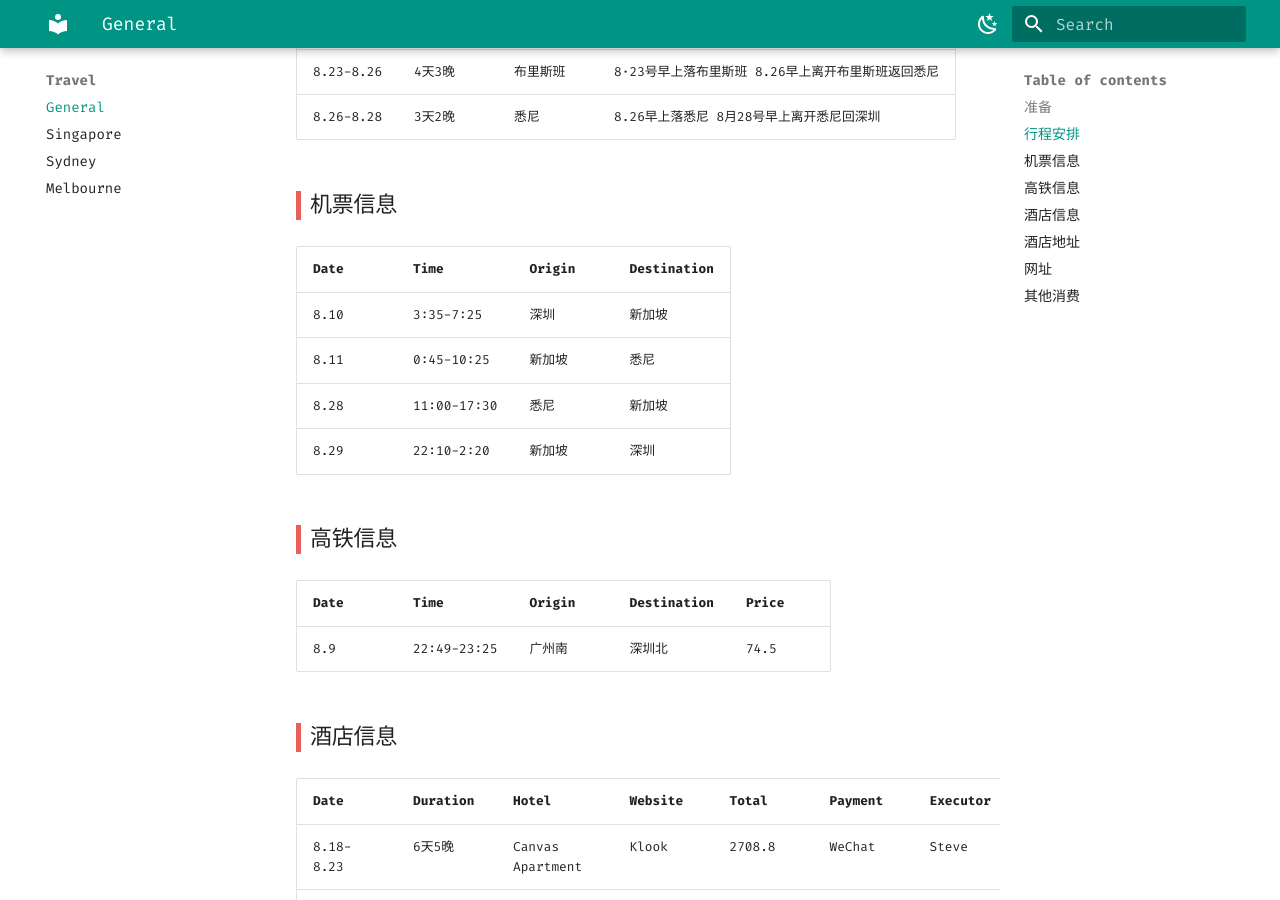
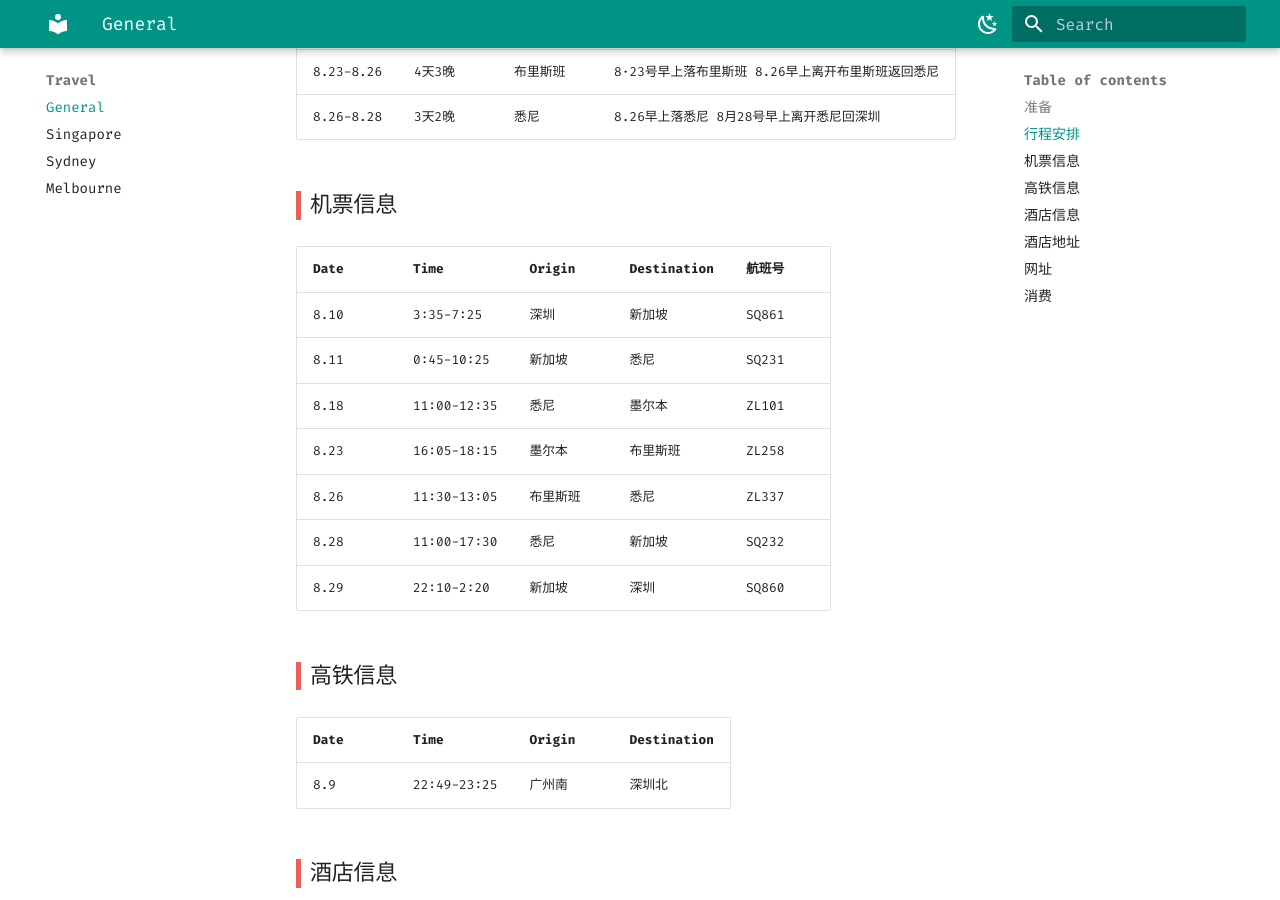
Before and after one commit to yan000000000/touring, an MkDocs documentation site: the page built from docs/general.md, in a window 1280 px wide and 900 px high, scrolled down 965 px. Built offline with MkDocs 1.6.1 and Material for MkDocs 9.7.7, drawn with Linux system fonts in a browser that asks for light colours; emoji names are drawn with the system emoji font; some of the changed text lies outside the part shown.

Commit message:
update flight info

```diff
--- a/docs/general.md
+++ b/docs/general.md
@@ -32,18 +32,21 @@
 
 ### 机票信息
 
-| Date | Time        | Origin | Destination |
-| ---- | ----------- | ------ | ----------- |
-| 8.10 | 3:35-7:25   | 深圳   | 新加坡      |
-| 8.11 | 0:45-10:25  | 新加坡 | 悉尼        |
-| 8.28 | 11:00-17:30 | 悉尼   | 新加坡      |
-| 8.29 | 22:10-2:20  | 新加坡 | 深圳        |
+| Date | Time        | Origin   | Destination | 航班号 |
+| ---- | ----------- | -------- | ----------- | ------ |
+| 8.10 | 3:35-7:25   | 深圳     | 新加坡      | SQ861  |
+| 8.11 | 0:45-10:25  | 新加坡   | 悉尼        | SQ231  |
+| 8.18 | 11:00-12:35 | 悉尼     | 墨尔本      | ZL101  |
+| 8.23 | 16:05-18:15 | 墨尔本   | 布里斯班    | ZL258  |
+| 8.26 | 11:30-13:05 | 布里斯班 | 悉尼        | ZL337  |
+| 8.28 | 11:00-17:30 | 悉尼     | 新加坡      | SQ232  |
+| 8.29 | 22:10-2:20  | 新加坡   | 深圳        | SQ860  |
 
 ### 高铁信息
 
-| Date | Time        | Origin | Destination | Price |
-| ---- | ----------- | ------ | ----------- | ----- |
-| 8.9  | 22:49-23:25 | 广州南 | 深圳北      | 74.5  |
+| Date | Time        | Origin | Destination |
+| ---- | ----------- | ------ | ----------- |
+| 8.9  | 22:49-23:25 | 广州南 | 深圳北      |
 
 
 
@@ -73,8 +76,9 @@
 
 booking机场免费接送[传送门](https://taxis.booking.com/search/?date=2024-08-18&passengers=2&utm_campaign=www-BOOKING_HOTEL_CONFIRMATION-MODAL-taxi-missing_creative-2EiB09z8P79QpfDN0wHjAu&utm_medium=intra&dropoff=-37.8206888852675%2C144.955761532188&etStateBlob=EP8CRsX1HaSrZ9C5xulCFKTSsz6lMqdMcHgKe7BPYJfj2XS4y10R4kUIQIwTTQ8QUP6O2IgduOJ_KkFcYo-6HKfnFUjAcRHeGwEDvRdBNULbd1uljaYtPqxUNWX_4QLms&pickup=MEL&label=gog235jc-1FCAEoggI46AdIM1gDaGKIAQGYASu4AQfIAQ3YAQHoAQH4AQyIAgGoAgO4Ao686rQGwAIB0gIkNGZiMjVjMGMtOWQ2Yy00NzYzLWE0MWEtNmY5ZDJkYjgzMTY22AIG4AIB&adcamp=www-BOOKING_HOTEL_CONFIRMATION-MODAL-taxi-missing_creative-2EiB09z8P79QpfDN0wHjAu&dropoffEstablishment=The+Canvas+Apartment+Hotel&currency=HKD&time=12%3A00&aid=397594&client_name=exposure&utm_source=booking.com&offerInstanceId=1946eb04-a547-4d79-a374-807802fe57b6&campaignId=c05f5236-7475-464d-8f32-338e859187e5&lang=zh-cn&adplat=www-BOOKING_HOTEL_CONFIRMATION-MODAL-taxi-PRODUCT-2EiB09z8P79QpfDN0wHjAu&comments=p2OLplgP6kqBccWQK722tg&preSelectedResultReference=1)
 
-### 其他消费
+### 消费
 
-| Date      | Event       | Total  | In Charge |
-| --------- | ----------- | ------ | --------- |
-| 2024.7.28 | Optus手机卡 | 140.73 | EY        |
+| Date      | Event       | Total  | In Charge | Done |
+| --------- | ----------- | ------ | --------- | ---- |
+| 2024.7.28 | Optus手机卡 | 140.73 | EY        |      |
+| 2024.7.29 | 高铁        | 149    | Steve     | yeap |
```
Also changed, not shown: docs/singapore.md (+46 -15 lines), docs/assets/image-20240730002113176.png (added), 3 other files.
